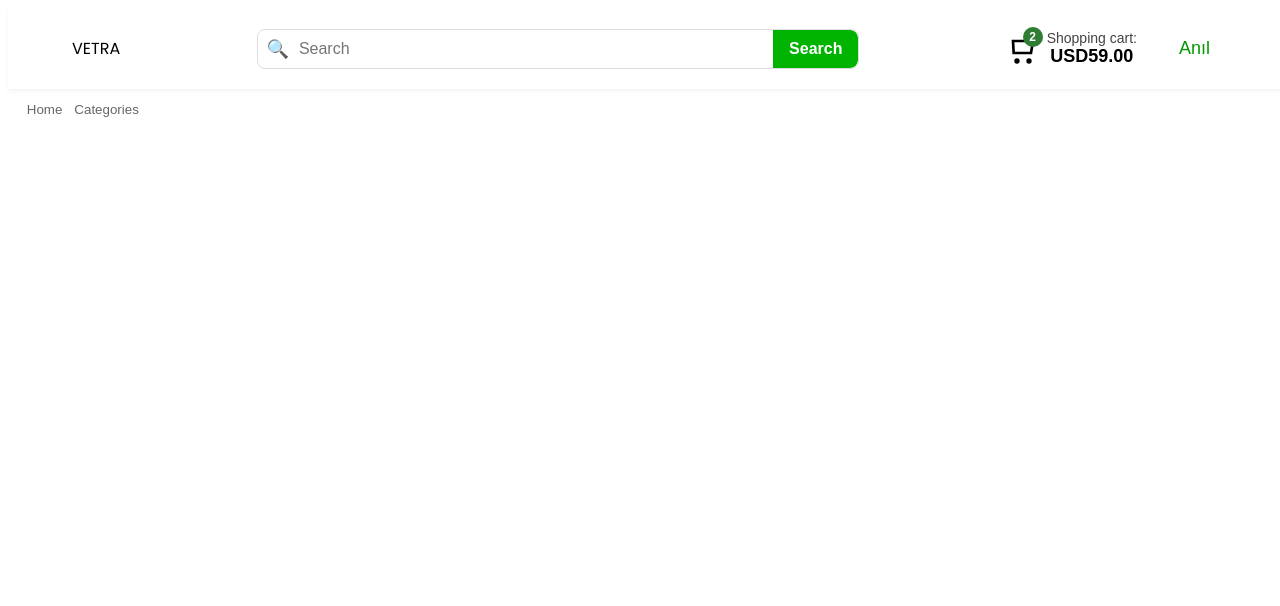
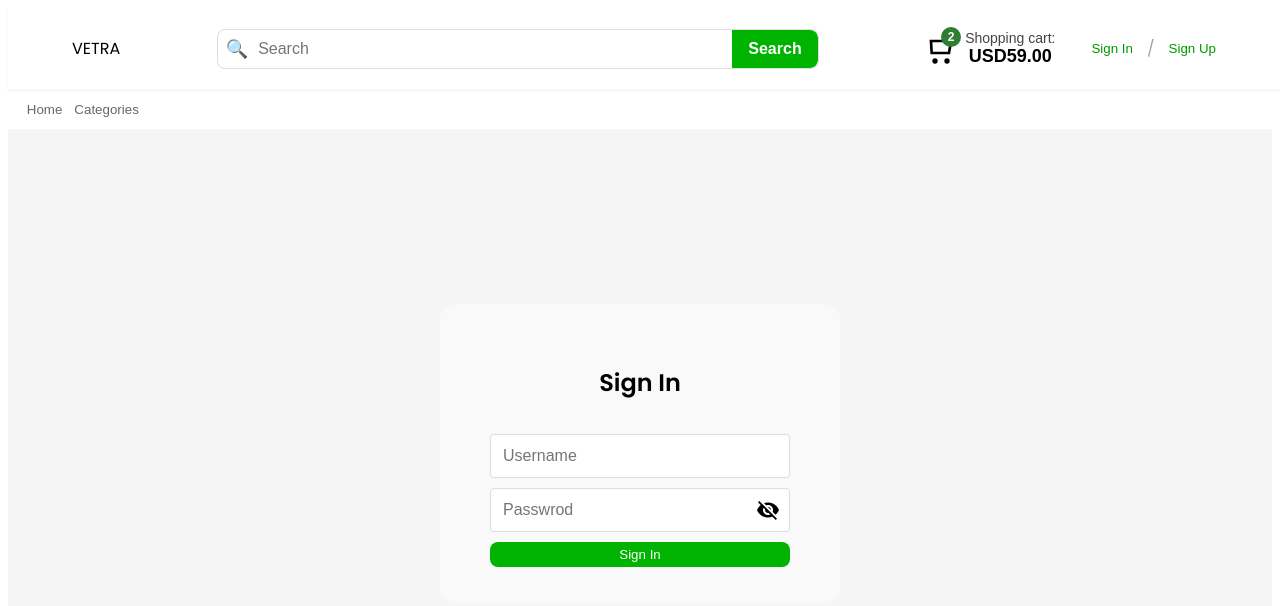
Before and after one commit to anil0x80/shop-frontend, an Angular app: page /sign-in in a window 1280 px wide. Before the commit this address led to /. Shown: the top 606 px of the page. Built offline with nearby package versions, Linux system fonts and the light colour scheme.

Commit message:
initial login page
im not sure how to center the login-box it needs a look up

```diff
--- a/src/app/app.routes.ts
+++ b/src/app/app.routes.ts
@@ -1,9 +1,14 @@
 import { Routes } from '@angular/router';
 import { Home } from './home/home';
+import { LoginPage } from './login-page/login-page';
 
 export const routes: Routes = [
     {
         path:'',
         component:Home
+    },
+    {
+        path:'sign-in',
+        component:LoginPage
     }
 ];
--- a/src/app/app.ts
+++ b/src/app/app.ts
@@ -1,6 +1,7 @@
 import { Component, signal } from '@angular/core';
 import { RouterOutlet } from '@angular/router';
 import { Header } from './header/header';
+import { LoginBox } from './login-box/login-box';
 
 @Component({
   selector: 'app-root',
--- a/src/app/header/header.html
+++ b/src/app/header/header.html
@@ -34,16 +34,16 @@
     }
     @else {
         <div class="sign">
-        <button class="sign-button">Sign In</button>
+        <button class="sign-button" (click)="reDirect('/sign-in')">Sign In</button>
         <p style="color: rgb(164, 164, 164); margin: 0 6px;">/</p>
-        <button class="sign-button">Sign Up</button>
+        <button class="sign-button" (click)="reDirect('/sign-up')">Sign Up</button>
         </div>
     }
 
   </div>
 </div>
   <div class="navigation-bar">
-    <button class="navigation-button">Home</button>
-    <button class="navigation-button">Categories</button>
+    <button class="navigation-button" (click)="reDirect('/')">Home</button>
+    <button class="navigation-button" (click)="reDirect('/Categories')">Categories</button>
   </div>
 </div>
--- a/src/app/header/header.ts
+++ b/src/app/header/header.ts
@@ -1,6 +1,7 @@
 import { CurrencyPipe } from '@angular/common';
 import { Component, inject } from '@angular/core';
 import {FormControl, ReactiveFormsModule,FormGroup,FormBuilder} from '@angular/forms';
+import { Router } from '@angular/router';
 
 
 @Component({
@@ -10,8 +11,9 @@ import {FormControl, ReactiveFormsModule,FormGroup,FormBuilder} from '@angular/f
   styleUrl: './header.css'
 })
 export class Header {
-  isSigned = true;
-  formBuilder = inject(FormBuilder)
+  private router = inject(Router)
+  private formBuilder = inject(FormBuilder)
+  isSigned = false;
   username = "Anıl";
 
   searchForm = this.formBuilder.group({
@@ -24,4 +26,7 @@ export class Header {
   onSubmit(){
     console.log(this.searchForm.value.search)
   }
+  reDirect(route:string){
+    this.router.navigate([route])
+  }
 }
--- /dev/null
+++ b/src/app/login-box/login-box.css
@@ -0,0 +1,59 @@
+.container{
+    display: grid;
+    background-color: #f9f9f9;
+    width: 400px;
+    height: 300px;
+    justify-content: center;
+    align-content: center;
+    border-radius: 5%;
+}
+.sign-in-text{
+    text-align: center;
+    font-weight: bold;
+    font-size: x-large;
+}
+.login-form{
+    display: grid;
+    gap: 10px;
+    width: 300px;
+}
+
+.login-form input {
+    padding: 12px;
+    border: 1px solid #ddd;
+    border-radius: 4px;
+    font-size: 16px;
+    outline: none;
+}
+
+.password-container{
+    position: relative;
+    display: flex;
+    align-items: center;;
+}
+.password-container input {
+    width: 100%;
+    padding-right: 40px; /* Make space for the toggle button */
+}
+.password-toggle {
+    position: absolute;
+    right: 12px;
+    background: none;
+    border: none;
+    cursor: pointer;
+    font-size: 16px;
+    padding: 0;
+    display: flex;
+    align-items: center;
+    justify-content: center;
+    width: 20px;
+    height: 20px;
+}
+.sign-in-button{
+    background-color: #00b300;
+    color: white;
+    font-weight: 200;
+    padding: 5px;
+    border: transparent;
+    border-radius: 8px;
+}
--- /dev/null
+++ b/src/app/login-box/login-box.html
@@ -0,0 +1,17 @@
+
+<div class="container">
+
+    <form [formGroup]="loginForm" class="login-form">
+        <p class="sign-in-text">Sign In</p>
+        <input type="text" formControlName="username" placeholder="Username">
+        <div class="password-container">
+            <input type={{inputType}} formControlName="password" placeholder="Passwrod">
+            <button (click)="togglePassword()" class="password-toggle">
+                @if (showPassword) {<span class="material-icons">visibility</span>}
+                @else {  <span class="material-icons">visibility_off</span>}
+            </button>
+        </div>
+
+        <button type="submit" class="sign-in-button">Sign In</button>
+    </form>
+</div>
--- /dev/null
+++ b/src/app/login-box/login-box.ts
@@ -0,0 +1,30 @@
+import { Component,inject } from '@angular/core';
+import { ReactiveFormsModule,FormBuilder, Validators } from '@angular/forms';
+
+@Component({
+  selector: 'app-login-box',
+  imports: [ReactiveFormsModule],
+  templateUrl: './login-box.html',
+  styleUrl: './login-box.css'
+})
+export class LoginBox {
+
+  formBuilder = inject(FormBuilder)
+  showPassword = false;
+  inputType = "password"
+
+  loginForm = this.formBuilder.group({
+    username:['',Validators.required],
+    password:['',Validators.required]
+  })
+
+togglePassword(){
+  if (this.showPassword) {
+    this.showPassword = false;
+    this.inputType = "password"
+  } else {
+    this.showPassword = true;
+    this.inputType = "text";
+  }
+}
+}
--- /dev/null
+++ b/src/app/login-page/login-page.css
@@ -0,0 +1,7 @@
+.login-page {
+  display: flex;
+  justify-content: center;
+  align-items: center;
+  min-height: calc(100vh - 150px); /* Adjust 80px to your header height */
+  background-color: #f5f5f5;
+}
--- /dev/null
+++ b/src/app/login-page/login-page.html
@@ -0,0 +1,3 @@
+<div class="login-page">
+  <app-login-box></app-login-box>
+</div>
--- a/src/styles.css
+++ b/src/styles.css
@@ -1,6 +1,6 @@
 /* You can add global styles to this file, and also import other style files */
 @import url('https://fonts.googleapis.com/css2?family=Poppins:wght@300;400;600&display=swap');
-
+@import url('https://fonts.googleapis.com/icon?family=Material+Icons');
 body {
   font-family: 'Poppins', sans-serif;
 }
```
Also changed, not shown: src/app/login-page/login-page.ts (added, +12 -0 lines), 2 other files (tests, documents, lock files or other folders).
